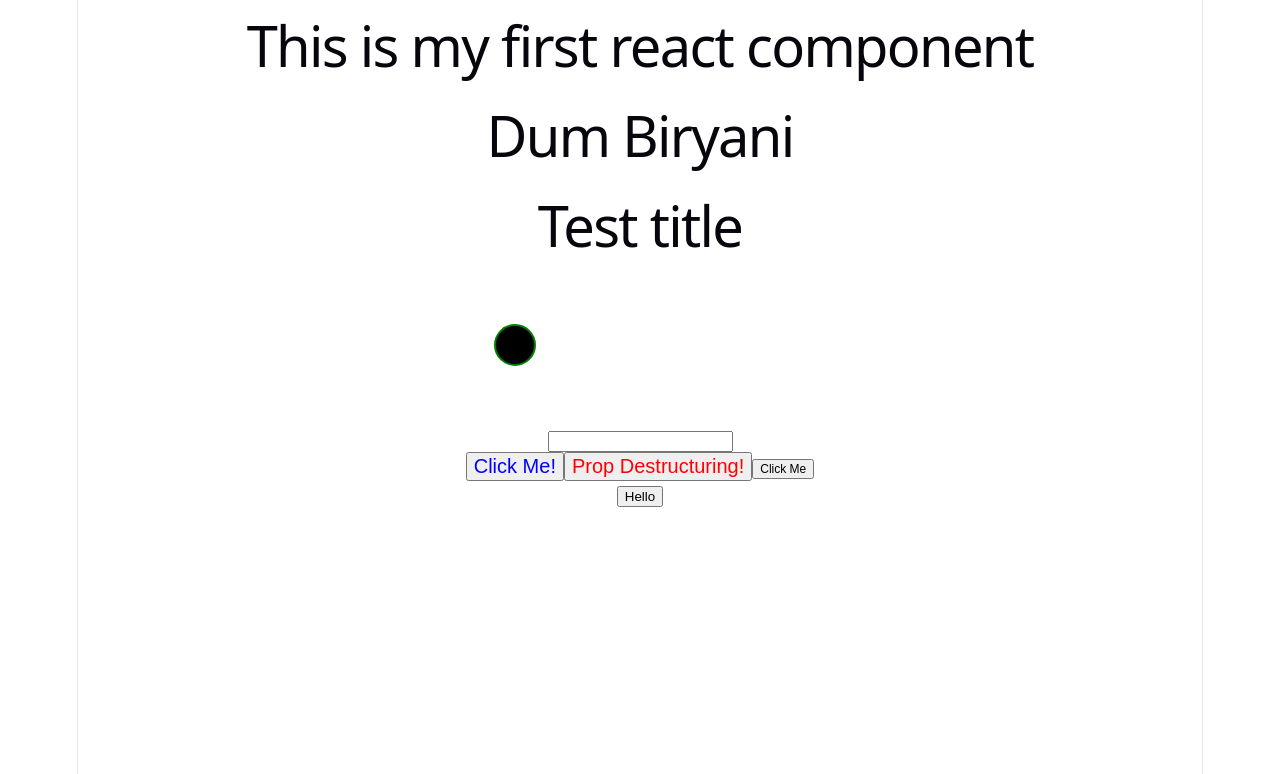
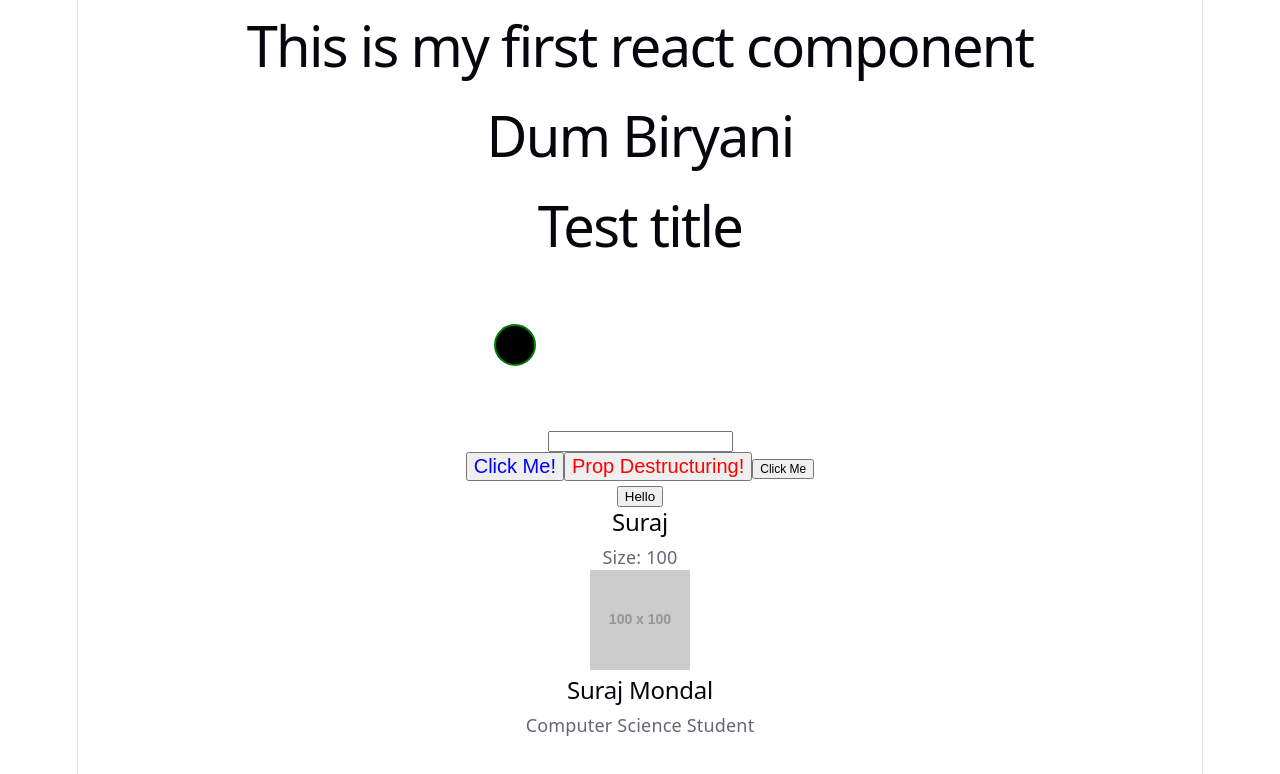
Before and after one commit to surajmondal2005/react-playground, a React (Vite) app in the folder my-first-react-app/: page / in a window 1280 px wide. Shown: the top 774 px of the page. Built offline with nearby package versions, Linux system fonts and the light colour scheme.

Commit message:
Nested Props

```diff
--- /dev/null
+++ b/my-first-react-app/src/NestedProps.jsx
@@ -0,0 +1,17 @@
+function Avatar() {
+  return <img src="https://via.placeholder.com/100" alt="avatar" />;
+}
+
+function Profile() {
+  return (
+    <div className="card">
+      <Avatar />
+      <h2>Suraj Mondal</h2>
+      <p>Computer Science Student</p>
+    </div>
+  );
+}
+
+export default function NestedProps() {
+  return <Profile />;
+}
--- a/my-first-react-app/src/main.jsx
+++ b/my-first-react-app/src/main.jsx
@@ -7,7 +7,8 @@ import { FavoriteFood } from "./FavoriteFood.jsx";
 import { CorrectCode } from "./CorrectCode.jsx";
 import Props from "./Props.jsx";
 import PropsAsFunctions from "./PropsAsFunctions.jsx";
-
+import PropsWithSpread from "./PropsWithSpread";
+import NestedProps from "./NestedProps.jsx";
 createRoot(document.getElementById("root")).render(
   <StrictMode>
     <Greeting />
@@ -15,5 +16,7 @@ createRoot(document.getElementById("root")).render(
     <CorrectCode />
     <Props />
     <PropsAsFunctions />
+    <PropsWithSpread />
+    <NestedProps />
   </StrictMode>,
 );
```
